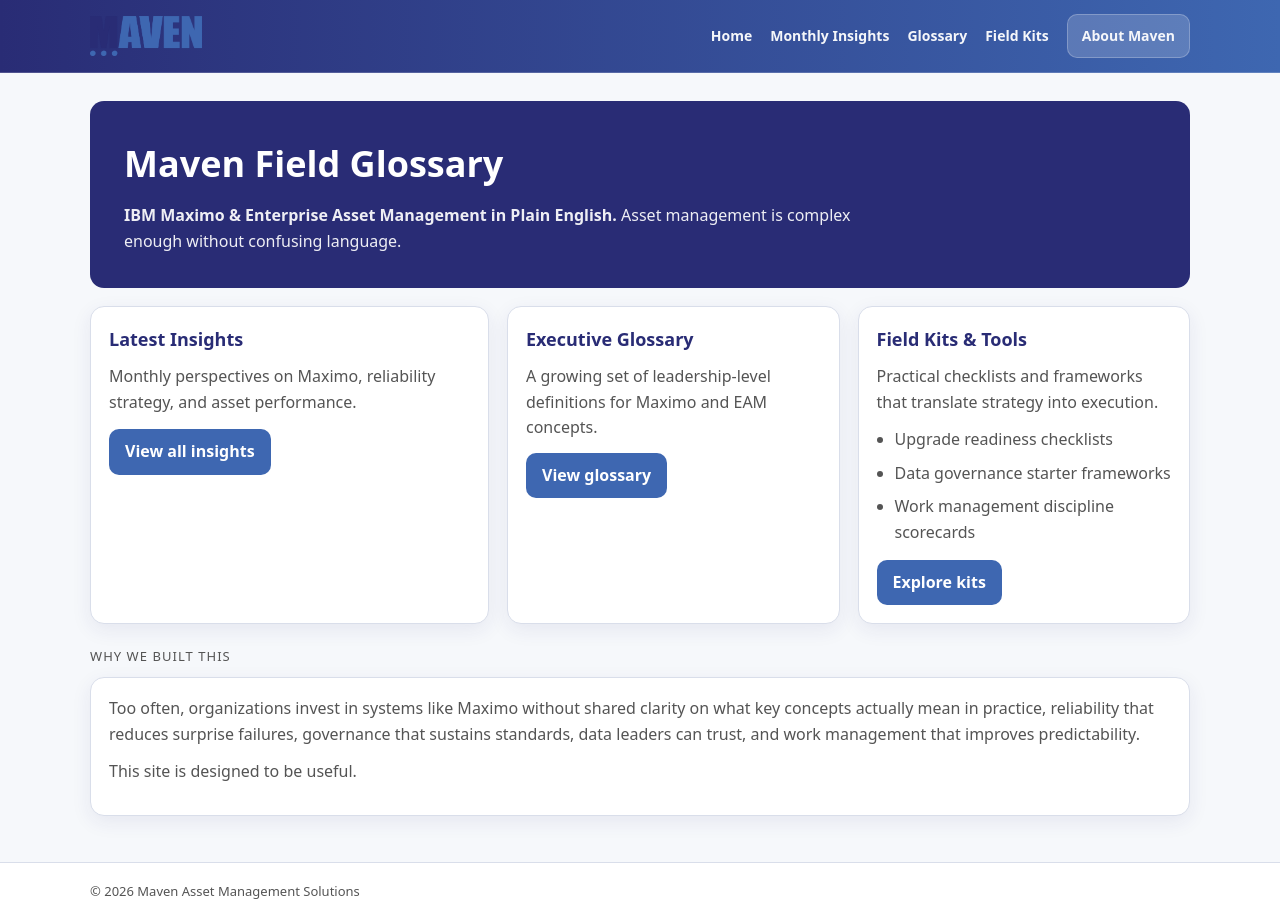
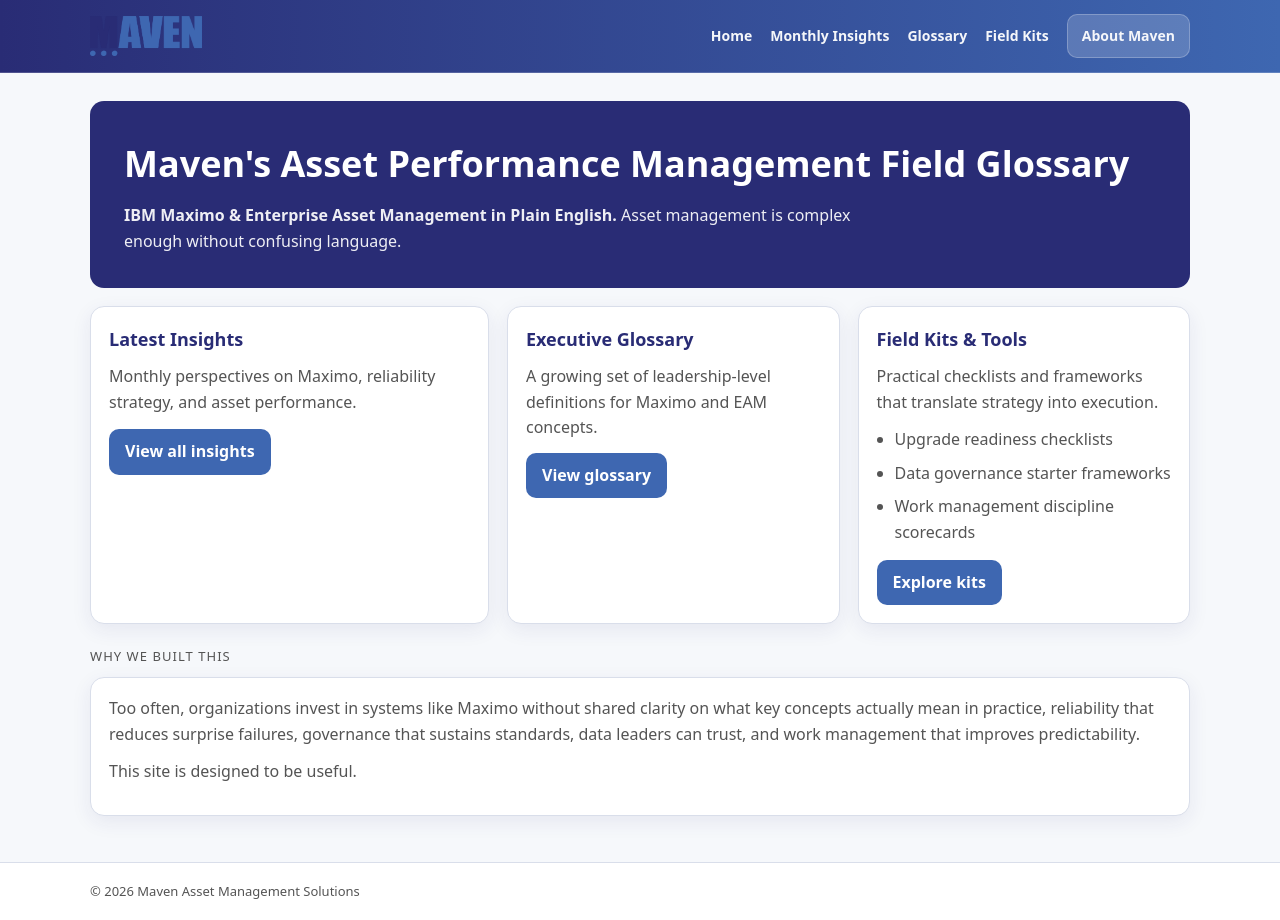
Before and after one commit to jrampello/Sample, a Jekyll site: the page built from index.md, in a window 1280 px wide. Built offline with Jekyll 4.4.1, drawn with Linux system fonts in a browser that asks for light colours.

Commit message:
Update index.md

```diff
--- a/index.md
+++ b/index.md
@@ -4,7 +4,7 @@ title: Home
 ---
 
 <section class="hero">
-  <h1>Maven Field Glossary</h1>
+  <h1>Maven's Asset Performance Management Field Glossary</h1>
   <p><strong>IBM Maximo &amp; Enterprise Asset Management in Plain English.</strong> Asset management is complex enough without confusing language.</p>
 </section>
 
```
